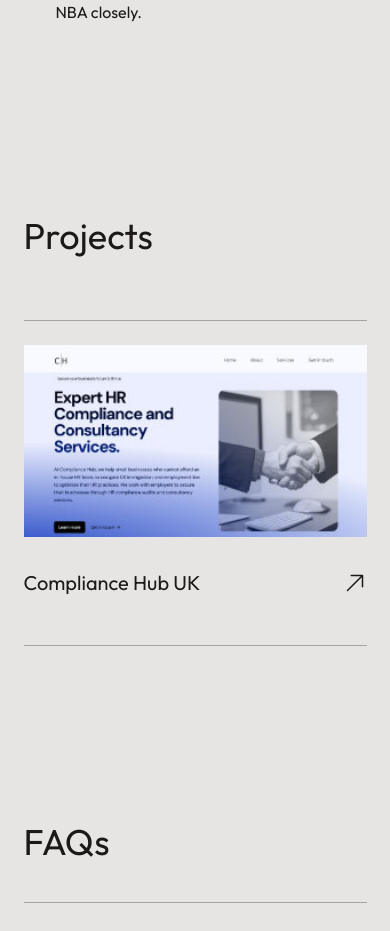
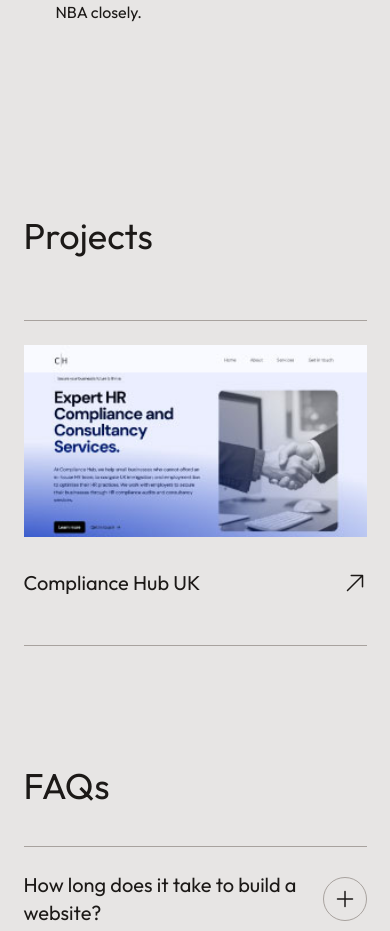
Before and after one commit to jaure-94/tj-portfolio, a Next.js app: page / in a window 390 px wide. Shown: the part 3107-4038 px from the top of the page. Built offline with nearby package versions, Linux system fonts and the light colour scheme; a web font is replaced by a local one.

Commit message:
fix spacing in projects section

```diff
--- a/src/sections/Projects.tsx
+++ b/src/sections/Projects.tsx
@@ -12,7 +12,7 @@ const projects = [
 ];
 
 const Projects: FC = () => {
-  return <section className="py-24 md:py-32 lg:py-40" id="projects">
+  return <section className="pt-24 pb-10 md:pt-32 md:pb-16 lg:pt-40" id="projects">
     <div className="container">
       <h2 className="text-4xl md:text-6xl lg:text-7xl">Projects</h2>
       <div className="mt-10 md:mt-16 lg:mt-20">
```
Also changed, not shown: src/sections/Header.tsx (+0 -16 lines).
